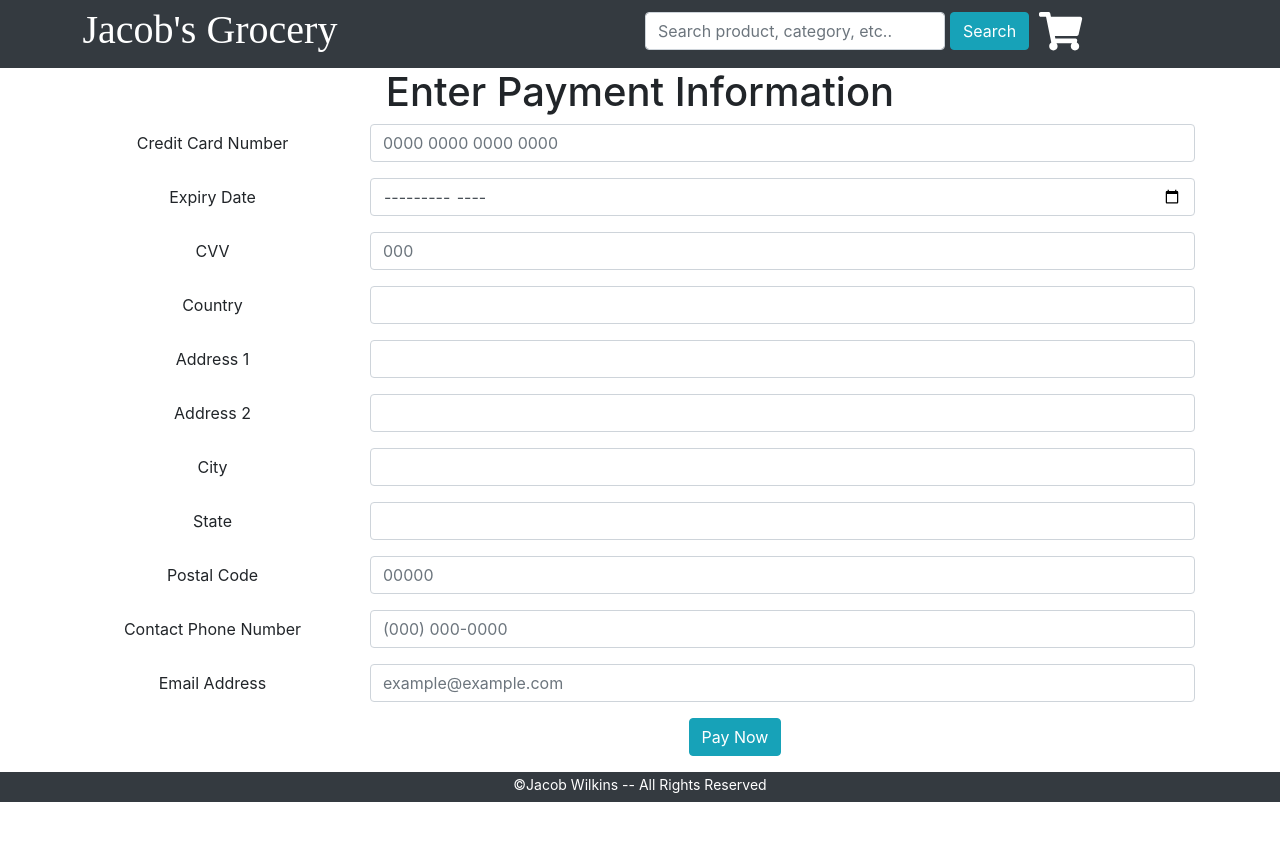
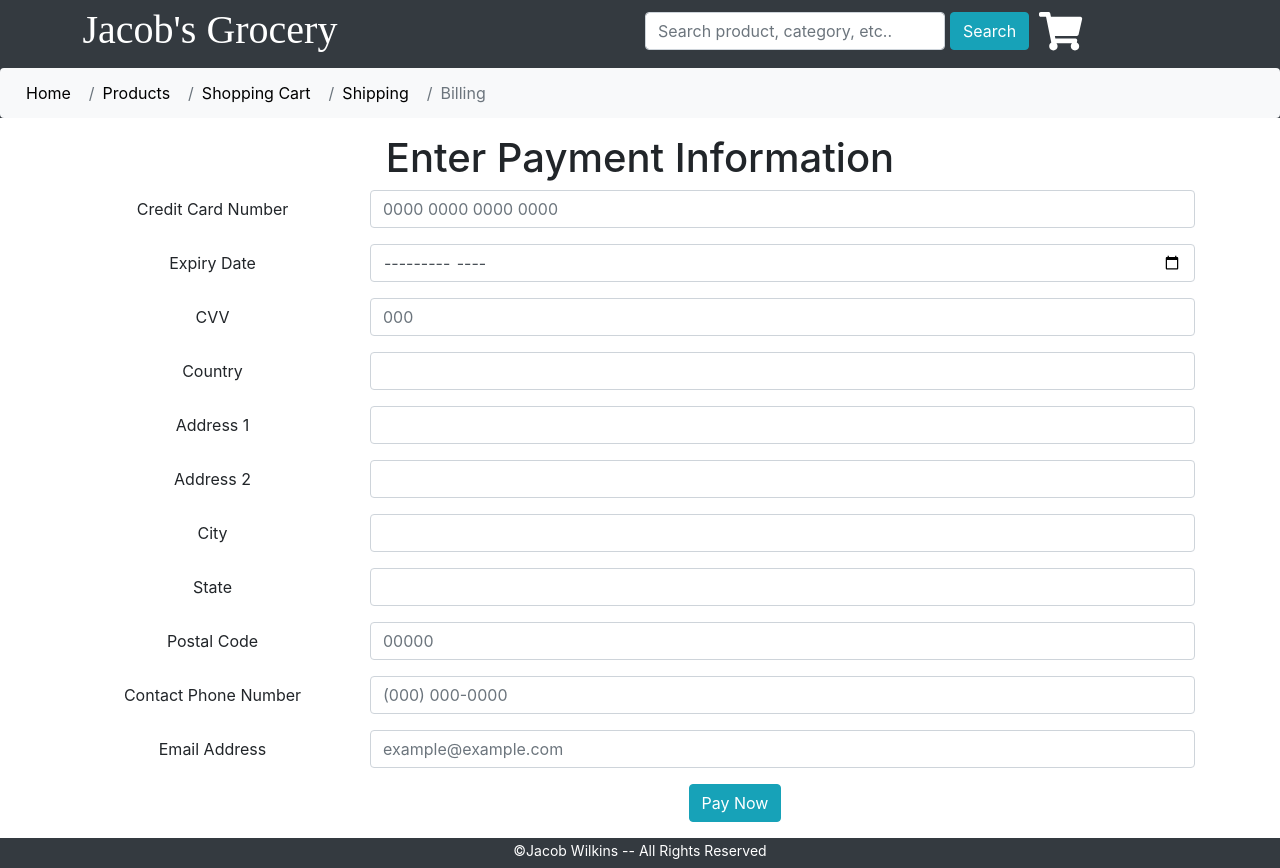
Before and after one commit to JacobAWilkins/capstone-1, a React (Create React App) app in the folder inv-man-sys/: page /billing in a window 1280 px wide. Before the commit the page ends 802 px from the top, so only its background shows below. Built offline with nearby package versions, Linux system fonts and the light colour scheme; no server answers.

Commit message:
Added breadcrumbs and fixed bug with form validation in shipping and billing pages

```diff
--- a/inv-man-sys/src/App.css
+++ b/inv-man-sys/src/App.css
@@ -79,10 +79,6 @@ li {
   color: #17a2b8;
 }
 
-.productPage {
-  padding-top: 10px;
-}
-
 .addToCartButton {
   margin-top: 20px;
 }
@@ -118,3 +114,8 @@ li {
 .categoryTag {
   font-weight: bold;
 }
+
+.breadcrumb {
+  padding: .2rem 1rem;
+  background-color: #f8f9fa;
+}
--- a/inv-man-sys/src/Views/AddProduct.jsx
+++ b/inv-man-sys/src/Views/AddProduct.jsx
@@ -4,6 +4,7 @@ import Container from 'react-bootstrap/Container';
 import Form from 'react-bootstrap/Form';
 import Button from 'react-bootstrap/Button';
 import Row from 'react-bootstrap/Row';
+import Breadcrumb from 'react-bootstrap/Breadcrumb';
 
 function AddProduct({ onAdd }) {
 	const history = useHistory();
@@ -84,6 +85,11 @@ function AddProduct({ onAdd }) {
 
 	return (
 		<>
+			<Breadcrumb>
+				<Breadcrumb.Item href="/">Home</Breadcrumb.Item>
+				<Breadcrumb.Item href="/products">Products</Breadcrumb.Item>
+				<Breadcrumb.Item active>Add Product</Breadcrumb.Item>
+			</Breadcrumb>
 			<Container>
 				<h1>Add Product</h1>
 				<Form onSubmit={handleSubmit}>
--- a/inv-man-sys/src/Views/Billing.jsx
+++ b/inv-man-sys/src/Views/Billing.jsx
@@ -5,6 +5,7 @@ import Button from 'react-bootstrap/Button';
 import Col from 'react-bootstrap/Col';
 import Row from 'react-bootstrap/Row';
 import Container from 'react-bootstrap/Container';
+import Breadcrumb from 'react-bootstrap/Breadcrumb';
 
 function Billing() {
   const history = useHistory();
@@ -19,13 +20,21 @@ function Billing() {
     }
 
     setValidated(true);
-    if (validated) {
+
+    if (form.checkValidity() === true) {
       history.push('/order-confirmation');
     }
   };
 
   return (
     <>
+      <Breadcrumb>
+        <Breadcrumb.Item href="/">Home</Breadcrumb.Item>
+        <Breadcrumb.Item href="/products">Products</Breadcrumb.Item>
+        <Breadcrumb.Item href="/shopping-cart">Shopping Cart</Breadcrumb.Item>
+        <Breadcrumb.Item href="/shipping">Shipping</Breadcrumb.Item>
+        <Breadcrumb.Item active>Billing</Breadcrumb.Item>
+      </Breadcrumb>
       <h1>Enter Payment Information</h1>
       <Container>
         <Form noValidate validated={validated} onSubmit={handleSubmit}>
--- a/inv-man-sys/src/Views/HomePage.jsx
+++ b/inv-man-sys/src/Views/HomePage.jsx
@@ -76,7 +76,7 @@ function HomePage({ defaultProducts, setProducts }) {
           />
           <Carousel.Caption>
             <Link to="/products">
-              <Button className="shopNowButton" variant="primary" onClick={handleShop}>Shop Now</Button>
+              <Button className="shopNowButton" variant="info" onClick={handleShop}>Shop Now</Button>
             </Link>
           </Carousel.Caption>
         </Carousel.Item>
@@ -92,7 +92,7 @@ function HomePage({ defaultProducts, setProducts }) {
             </Card.Text>
           </Card.Body>
           <Link to="/products">
-            <Button className="categoryShopNow" variant="primary" onClick={handleFruit}>Shop Now</Button>
+            <Button className="categoryShopNow" variant="info" onClick={handleFruit}>Shop Now</Button>
           </Link>
         </Card>
         <Card>
@@ -104,7 +104,7 @@ function HomePage({ defaultProducts, setProducts }) {
             </Card.Text>
           </Card.Body>
           <Link to="/products">
-            <Button className="categoryShopNow" variant="primary" onClick={handleMeat}>Shop Now</Button>
+            <Button className="categoryShopNow" variant="info" onClick={handleMeat}>Shop Now</Button>
           </Link>
         </Card>
         <Card>
@@ -116,7 +116,7 @@ function HomePage({ defaultProducts, setProducts }) {
             </Card.Text>
           </Card.Body>
           <Link to="/products">
-            <Button className="categoryShopNow" variant="primary" onClick={handleSeafood}>Shop Now</Button>
+            <Button className="categoryShopNow" variant="info" onClick={handleSeafood}>Shop Now</Button>
           </Link>
         </Card>
       </CardDeck>
@@ -131,7 +131,7 @@ function HomePage({ defaultProducts, setProducts }) {
             </Card.Text>
           </Card.Body>
           <Link to="/products">
-            <Button className="categoryShopNow" variant="primary" onClick={handleCoffee}>Shop Now</Button>
+            <Button className="categoryShopNow" variant="info" onClick={handleCoffee}>Shop Now</Button>
           </Link>
         </Card>
         <Card>
@@ -143,7 +143,7 @@ function HomePage({ defaultProducts, setProducts }) {
             </Card.Text>
           </Card.Body>
           <Link to="/products">
-            <Button className="categoryShopNow" variant="primary" onClick={handleVegetable}>Shop Now</Button>
+            <Button className="categoryShopNow" variant="info" onClick={handleVegetable}>Shop Now</Button>
           </Link>
         </Card>
         <Card>
@@ -155,7 +155,7 @@ function HomePage({ defaultProducts, setProducts }) {
             </Card.Text>
           </Card.Body>
           <Link to="/products">
-            <Button className="categoryShopNow" variant="primary" onClick={handleCandy}>Shop Now</Button>
+            <Button className="categoryShopNow" variant="info" onClick={handleCandy}>Shop Now</Button>
           </Link>
         </Card>
       </CardDeck>
--- a/inv-man-sys/src/Views/ProductDetail.jsx
+++ b/inv-man-sys/src/Views/ProductDetail.jsx
@@ -2,6 +2,7 @@ import React from 'react';
 import { useParams, useHistory } from 'react-router-dom';
 import Media from 'react-bootstrap/Media';
 import Button from 'react-bootstrap/Button';
+import Breadcrumb from 'react-bootstrap/Breadcrumb';
 
 function ProductDetail({ products, onDelete }) {
     const history = useHistory();
@@ -26,6 +27,12 @@ function ProductDetail({ products, onDelete }) {
     }
 
     return (
+        <>
+            <Breadcrumb>
+                <Breadcrumb.Item href="/">Home</Breadcrumb.Item>
+                <Breadcrumb.Item href="/products">Products</Breadcrumb.Item>
+                <Breadcrumb.Item active>{product.name}</Breadcrumb.Item>
+            </Breadcrumb>
             <Media style={{ marginTop: 10, marginBottom: 10 }}>
                 <img className="prodPic" src={product.image} alt={product.name} />
                 <Media.Body>
@@ -41,6 +48,7 @@ function ProductDetail({ products, onDelete }) {
                     <Button className="detailButtons" type="button" variant="outline-info" onClick={handleDelete}>Delete</Button>
                 </Media.Body>
             </Media>
+        </>
     )
 }
 
--- a/inv-man-sys/src/Views/ProductPage.jsx
+++ b/inv-man-sys/src/Views/ProductPage.jsx
@@ -5,6 +5,7 @@ import Products from '../Components/Products';
 import Button from 'react-bootstrap/Button';
 import OverlayTrigger from 'react-bootstrap/OverlayTrigger';
 import Tooltip from 'react-bootstrap/Tooltip';
+import Breadcrumb from 'react-bootstrap/Breadcrumb';
 
 function ProductPage({ products, addToCart }) {
 
@@ -14,8 +15,16 @@ function ProductPage({ products, addToCart }) {
         </Tooltip>
     );
 
+    const handleAddProduct = (e) => {
+        window.scrollTo(0, 0);
+    }
+
     return (
         <div className="productPage">
+            <Breadcrumb>
+                <Breadcrumb.Item href="/">Home</Breadcrumb.Item>
+                <Breadcrumb.Item active>Products</Breadcrumb.Item>
+            </Breadcrumb>
             <Products
                 products={products}
                 addToCart={addToCart}
@@ -26,7 +35,7 @@ function ProductPage({ products, addToCart }) {
                     delay={{ show: 250, hide: 400 }}
                     overlay={addTip}
                 >
-                    <Button className="addProductButton" type="submit" variant="info" size="md">+</Button>
+                    <Button className="addProductButton" type="submit" variant="info" size="md" onClick={handleAddProduct}>+</Button>
                 </OverlayTrigger>
             </Link>
         </div>
--- a/inv-man-sys/src/Views/Shipping.jsx
+++ b/inv-man-sys/src/Views/Shipping.jsx
@@ -4,6 +4,7 @@ import Form from 'react-bootstrap/Form';
 import Button from 'react-bootstrap/Button';
 import Col from 'react-bootstrap/Col';
 import Container from 'react-bootstrap/Container';
+import Breadcrumb from 'react-bootstrap/Breadcrumb';
 
 function Shipping() {
     const history = useHistory();
@@ -18,13 +19,20 @@ function Shipping() {
         }
 
         setValidated(true);
-        if (validated) {
+
+        if (form.checkValidity() === true) {
             history.push('/billing');
         }
     };
 
     return (
         <>
+            <Breadcrumb>
+                <Breadcrumb.Item href="/">Home</Breadcrumb.Item>
+                <Breadcrumb.Item href="/products">Products</Breadcrumb.Item>
+                <Breadcrumb.Item href="/shopping-cart">Shopping Cart</Breadcrumb.Item>
+                <Breadcrumb.Item active>Shipping</Breadcrumb.Item>
+            </Breadcrumb>
             <h1>Shipping</h1>
             <Container>
                 <Form width="85%" noValidate validated={validated} onSubmit={handleSubmit}>
--- a/inv-man-sys/src/Views/ShoppingCart.jsx
+++ b/inv-man-sys/src/Views/ShoppingCart.jsx
@@ -1,6 +1,7 @@
 import React from 'react';
 import { Link } from 'react-router-dom';
 import Button from 'react-bootstrap/Button';
+import Breadcrumb from 'react-bootstrap/Breadcrumb';
 import Products from '../Components/Products';
 
 function ShoppingCart({ products, addToCart, updateOrder }) {
@@ -39,7 +40,12 @@ function ShoppingCart({ products, addToCart, updateOrder }) {
 
     return (
         <div>
-            <h1>Shopping Cart</h1>
+            <Breadcrumb>
+                <Breadcrumb.Item href="/">Home</Breadcrumb.Item>
+                <Breadcrumb.Item href="/products">Products</Breadcrumb.Item>
+                <Breadcrumb.Item active>Shopping Cart</Breadcrumb.Item>
+            </Breadcrumb>
+            <h1>Review Cart</h1>
             <Products
                 products={filteredProducts}
                 addToCart={addToCart}
--- a/inv-man-sys/src/Views/UpdateProduct.jsx
+++ b/inv-man-sys/src/Views/UpdateProduct.jsx
@@ -4,6 +4,7 @@ import Container from 'react-bootstrap/Container';
 import Form from 'react-bootstrap/Form';
 import Button from 'react-bootstrap/Button';
 import Row from 'react-bootstrap/Row';
+import Breadcrumb from 'react-bootstrap/Breadcrumb';
 
 function UpdateProduct({ products, onUpdate }) {
   const history = useHistory();
@@ -66,6 +67,12 @@ function UpdateProduct({ products, onUpdate }) {
 
   return (
     <>
+      <Breadcrumb>
+        <Breadcrumb.Item href="/">Home</Breadcrumb.Item>
+        <Breadcrumb.Item href="/products">Products</Breadcrumb.Item>
+        <Breadcrumb.Item href={"/" + productId}>{product.name}</Breadcrumb.Item>
+        <Breadcrumb.Item active>Update Product</Breadcrumb.Item>
+      </Breadcrumb>
       <Container>
         <h1>Update Product</h1>
         <Form onSubmit={handleSubmit}>
```
Lines whose indentation alone changed are shown as unchanged.
